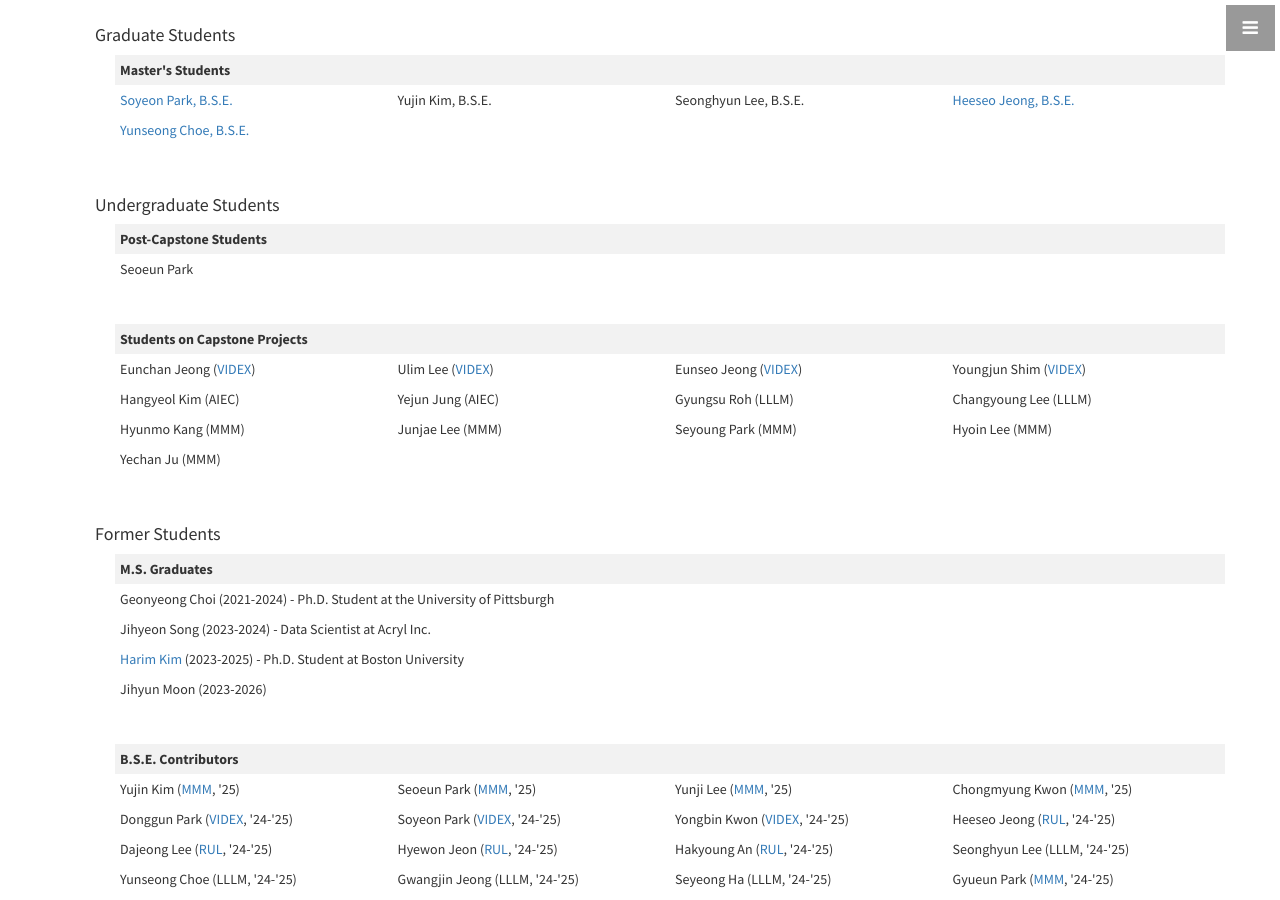
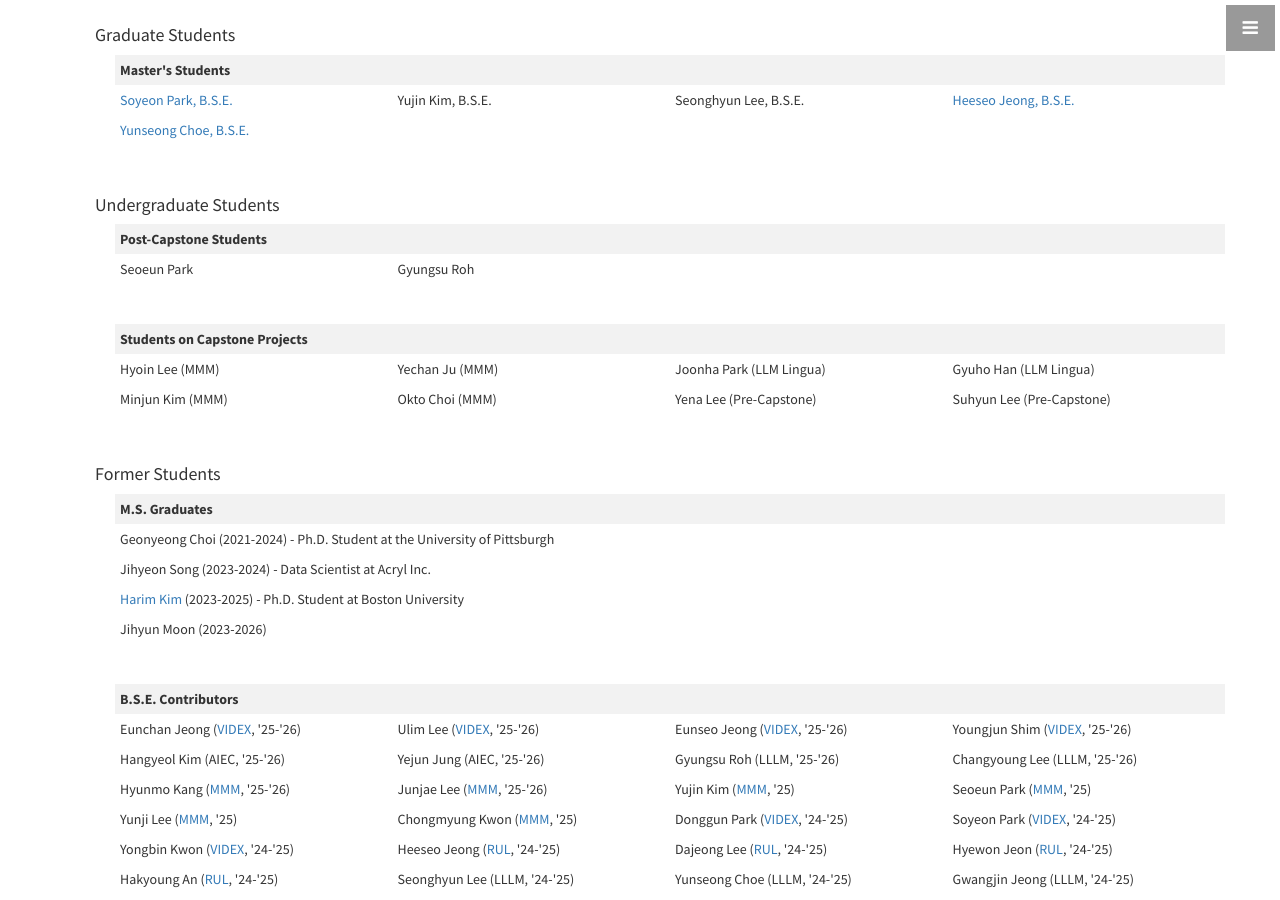
Before and after one commit to nth221/nth221.github.io, a Jekyll site: the page built from index.html, in a window 1280 px wide and 900 px high, scrolled down 1232 px. Built offline with Jekyll 4.4.1, drawn with Linux system fonts in a browser that asks for light colours.

Commit message:
modified:   _includes/about.html

```diff
--- a/_includes/about.html
+++ b/_includes/about.html
@@ -53,7 +53,7 @@
             </tr>
             <tr>
               <td width="192">Seoeun Park</td>
-              <td width="192"></td>
+              <td width="192">Gyungsu Roh</td>
               <td width="192"></td>
               <td width="192"></td>
             </tr>
@@ -62,28 +62,16 @@
               <th colspan="4">Students on Capstone Projects</th>
             </tr>
             <tr>
-              <td width="192">Eunchan Jeong (<a href="pages/projects#vode">VIDEX</a>)</td>
-              <td width="192">Ulim Lee (<a href="pages/projects#vode">VIDEX</a>)</td>
-              <td width="192">Eunseo Jeong (<a href="pages/projects#vode">VIDEX</a>)</td>
-              <td width="192">Youngjun Shim (<a href="pages/projects#vode">VIDEX</a>)</td>
+              <td width="192">Hyoin Lee (MMM)</td>
+              <td width="192">Yechan Ju (MMM)</td>
+              <td width="192">Joonha Park (LLM Lingua)</td>
+              <td width="192">Gyuho Han (LLM Lingua)</td>
             </tr>
             <tr>
-              <td width="192">Hangyeol Kim (AIEC)</td>
-              <td width="192">Yejun Jung (AIEC)</td>
-              <td width="192">Gyungsu Roh (LLLM)</td>
-              <td width="192">Changyoung Lee (LLLM)</td>
-            </tr>
-            <tr>
-              <td width="192">Hyunmo Kang (MMM)</td>
-              <td width="192">Junjae Lee (MMM)</td>
-              <td width="192">Seyoung Park (MMM)</td>
-              <td width="192">Hyoin Lee (MMM)</td>
-            </tr>
-            <tr>
-              <td width="192">Yechan Ju (MMM)</td>
-              <td width="192"></td>
-              <td width="192"></td>
-              <td width="192"></td>
+              <td width="192">Minjun Kim (MMM)</td>
+              <td width="192">Okto Choi (MMM)</td>
+              <td width="192">Yena Lee (Pre-Capstone)</td>
+              <td width="192">Suhyun Lee (Pre-Capstone)</td>
             </tr>
             <tr>
             </tr>
@@ -113,141 +101,156 @@
               <th colspan="4">B.S.E. Contributors</th>
             </tr>
             <tr>
+              <td width="192">Eunchan Jeong (<a href="pages/projects#vode">VIDEX</a>, '25-'26)</td>
+              <td width="192">Ulim Lee (<a href="pages/projects#vode">VIDEX</a>, '25-'26)</td>
+              <td width="192">Eunseo Jeong (<a href="pages/projects#vode">VIDEX</a>, '25-'26)</td>
+              <td width="192">Youngjun Shim (<a href="pages/projects#vode">VIDEX</a>, '25-'26)</td>
+            </tr>
+            <tr>
+              <td width="192">Hangyeol Kim (AIEC, '25-'26)</td>
+              <td width="192">Yejun Jung (AIEC, '25-'26)</td>
+              <td width="192">Gyungsu Roh (LLLM, '25-'26)</td>
+              <td width="192">Changyoung Lee (LLLM, '25-'26)</td>
+            </tr>
+            <tr>
+              <td width="192">Hyunmo Kang (<a href="pages/projects#medical-ai">MMM</a>, '25-'26)</td>
+              <td width="192">Junjae Lee (<a href="pages/projects#medical-ai">MMM</a>, '25-'26)</td>
               <td width="192">Yujin Kim (<a href="pages/projects#medical-ai">MMM</a>, '25)</td>
               <td width="192">Seoeun Park (<a href="pages/projects#medical-ai">MMM</a>, '25)</td>
+            </tr>
+            <tr>
               <td width="192">Yunji Lee (<a href="pages/projects#medical-ai">MMM</a>, '25)</td>
               <td width="192">Chongmyung Kwon (<a href="pages/projects#medical-ai">MMM</a>, '25)</td>
+              <td width="192">Donggun Park (<a href="pages/projects#vode">VIDEX</a>, '24-'25)</td>
+              <td width="192">Soyeon Park (<a href="pages/projects#vode">VIDEX</a>, '24-'25)</td>
             </tr>
             <tr>
-              <td width="192">Donggun Park (<a href="pages/projects#vode">VIDEX</a>, '24-'25)</td>
-              <td width="192">Soyeon Park (<a href="pages/projects#vode">VIDEX</a>, '24-'25)</td>
               <td width="192">Yongbin Kwon (<a href="pages/projects#vode">VIDEX</a>, '24-'25)</td>
               <td width="192">Heeseo Jeong (<a href="pages/projects#rul">RUL</a>, '24-'25)</td>
+              <td width="192">Dajeong Lee (<a href="pages/projects#rul">RUL</a>, '24-'25)</td>
+              <td width="192">Hyewon Jeon (<a href="pages/projects#rul">RUL</a>, '24-'25)</td>
             </tr>
             <tr>
-              <td width="192">Dajeong Lee (<a href="pages/projects#rul">RUL</a>, '24-'25)</td>
-              <td width="192">Hyewon Jeon (<a href="pages/projects#rul">RUL</a>, '24-'25)</td>
               <td width="192">Hakyoung An (<a href="pages/projects#rul">RUL</a>, '24-'25)</td>
               <td width="192">Seonghyun Lee (LLLM, '24-'25)</td>
-
+              <td width="192">Yunseong Choe (LLLM, '24-'25)</td>
+              <td width="192">Gwangjin Jeong (LLLM, '24-'25)</td>
             </tr>
             <tr>
-              <td width="192">Yunseong Choe (LLLM, '24-'25)</td>
-              <td width="192">Gwangjin Jeong (LLLM, '24-'25)</td>
               <td width="192">Seyeong Ha (LLLM, '24-'25)</td>
               <td width="192">Gyueun Park (<a href="pages/projects#medical-ai">MMM</a>, '24-'25)</td>
+              <td width="192">Seungjun Yu (<a href="pages/projects#medical-ai">MMM</a>, '24-'25)</td>
+              <td width="192">Seongbin Kim (<a href="pages/projects#medical-ai">MMM</a>, '24-'25)</td>
             </tr>
             <tr>
-              <td width="192">Seungjun Yu (<a href="pages/projects#medical-ai">MMM</a>, '24-'25)</td>
-              <td width="192">Seongbin Kim (<a href="pages/projects#medical-ai">MMM</a>, '24-'25)</td>
               <td width="192"><a href="https://www.linkedin.com/in/jieun-kang-236aa0245/" target="_blank">Jieun Kang</a> (PRICE, '24)</td>
               <td width="192">Junghyun Ahn (<a href="pages/projects#kubic">KUBIC</a>, '24)</td>
+              <td width="192">Hyeeun Yeon (<a href="pages/projects#kubic">KUBIC</a>, '24)</td>
+              <td width="192">Jaemin Jung (<a href="pages/projects#vode">VIDEX</a>, '23-'24)</td>
             </tr>
             <tr>
-              <td width="192">Hyeeun Yeon (<a href="pages/projects#kubic">KUBIC</a>, '24)</td>
-              <td width="192">Jaemin Jung (<a href="pages/projects#vode">VIDEX</a>, '23-'24)</td>
               <td width="192">Soonyong Park (<a href="pages/projects#vode">VIDEX</a>, '23-'24)</td>
               <td width="192">Jae Geun Jang (<a href="pages/projects#medical-ai">DANS</a>, '23-'24)</td>
+              <td width="192">Hee Song Kim (<a href="pages/projects#medical-ai">DANS</a>, '23-'24)</td>
+              <td width="192">Seong Kyung Kim (<a href="pages/projects#medical-ai">DANS</a>, '23-'24)</td>
             </tr>
             <tr>
-              <td width="192">Hee Song Kim (<a href="pages/projects#medical-ai">DANS</a>, '23-'24)</td>
-              <td width="192">Seong Kyung Kim (<a href="pages/projects#medical-ai">DANS</a>, '23-'24)</td>
               <td width="192">Ye Jun Kim (<a href="pages/projects#medical-ai">DANS</a>, '23-'24)</td>
               <td width="192"><a href="https://www.linkedin.com/in/yeongseo-go-646597205/" target="_blank">Yeongseo Go</a> (<a href="pages/projects#rul">RUL</a>, '23-'24)</td>
+              <td width="192"><a href="https://www.linkedin.com/in/%ED%98%9C%EB%AF%BC-%EC%8B%A0-b27894309/" target="_blank">Hyemin Shin</a> (<a href="pages/projects#rul">RUL</a>, '23-'24)</td>
+              <td width="192">Chaewon Kim (<a href="pages/projects#vode">SDS</a>, '23-'24)</td>
             </tr>
             <tr>
-              <td width="192"><a href="https://www.linkedin.com/in/%ED%98%9C%EB%AF%BC-%EC%8B%A0-b27894309/" target="_blank">Hyemin Shin</a> (<a href="pages/projects#rul">RUL</a>, '23-'24)</td>
-              <td width="192">Chaewon Kim (<a href="pages/projects#vode">SDS</a>, '23-'24)</td>
               <td width="192">Seeun Park (<a href="pages/projects#vode">SDS</a>, '23-'24)</td>
               <td width="192">Ahhyun Kum (<a href="pages/projects#kubic">KUBIC</a>, '23-'24)</td>
+              <td width="192">Haeun Yoon (<a href="pages/projects#kubic">KUBIC</a>, '23-'24)</td>
+              <td width="192"><a href="https://www.linkedin.com/in/hannah-hyesun-chun-848978226/" target="_blank">Hannah Hyesun Chun</a> (<a href="pages/projects#kubic">KUBIC</a>, '23-'24)</td>
             </tr>
             <tr>
-              <td width="192">Haeun Yoon (<a href="pages/projects#kubic">KUBIC</a>, '23-'24)</td>
-              <td width="192"><a href="https://www.linkedin.com/in/hannah-hyesun-chun-848978226/" target="_blank">Hannah Hyesun Chun</a> (<a href="pages/projects#kubic">KUBIC</a>, '23-'24)</td>
               <td width="192">Yohan Sohn (<a href="pages/projects#medical-ai">DANS</a>, '23-'24)</td>
               <td width="192">Yeseul Kim (<a href="pages/projects#medical-ai">DANS</a>, '23-'24)</td>
+              <td width="192">Hanyoung Jeong (<a href="pages/projects#rul">RUL</a>, '22-'24)</td>
+              <td width="192">Seokjun Kim (<a href="pages/projects#rul">RUL</a>, '22-'23)</td>
             </tr>
             <tr>
-              <td width="192">Hanyoung Jeong (<a href="pages/projects#rul">RUL</a>, '22-'24)</td>
-              <td width="192">Seokjun Kim (<a href="pages/projects#rul">RUL</a>, '22-'23)</td>
               <td width="192">Chanju Lee (<a href="pages/projects#kubic">KUBIC</a>, '22-'24)</td>
               <td width="192">Minjoo Shin (<a href="pages/projects#kubic">KUBIC</a>, '22-'23)</td>
+              <td width="192">Jeongyeon Yoo (<a href="pages/projects#kubic">KUBIC</a>, '22-'23)</td>
+              <td width="192">Hasung Cho (<a href="pages/projects#medical-ai">DANS</a>, '22-'23)</td>
             </tr>
             <tr>
-              <td width="192">Jeongyeon Yoo (<a href="pages/projects#kubic">KUBIC</a>, '22-'23)</td>
-              <td width="192">Hasung Cho (<a href="pages/projects#medical-ai">DANS</a>, '22-'23)</td>
               <td width="192">Hyeyoon Jung (<a href="pages/projects#medical-ai">DANS</a>, '22-'23)</td>
               <td width="192">Jihyun Moon (<a href="pages/projects#medical-ai">DANS</a>, '22-'23)</td>
+              <td width="192">Myeong Ju Lim, R.N. (<a href="pages/projects#medical-ai">DANS</a>, '22-'23)</td>
+              <td width="192">Min Ji Park (<a href="pages/projects#medical-ai">DANS</a>, '22-'23)</td>
             </tr>
             <tr>
-              <td width="192">Myeong Ju Lim, R.N. (<a href="pages/projects#medical-ai">DANS</a>, '22-'23)</td>
-              <td width="192">Min Ji Park (<a href="pages/projects#medical-ai">DANS</a>, '22-'23)</td>
               <td width="192">Minchae Kim (<a href="pages/projects#vode">VODE</a>, '22-'24)</td>
               <td width="192">Seohwee Park (<a href="pages/projects#vode">VODE</a>, '22-'23)</td>
+              <td width="192">Hyunmuk Kang (<a href="pages/projects#vode">VODE</a>, '22-'23)</td>
+              <td width="192">Youngkwang Ko (<a href="pages/projects#vode">VODE</a>, '22-'23)</td>
             </tr>
             <tr>
-              <td width="192">Hyunmuk Kang (<a href="pages/projects#vode">VODE</a>, '22-'23)</td>
-              <td width="192">Youngkwang Ko (<a href="pages/projects#vode">VODE</a>, '22-'23)</td>
               <td width="192">Youngmin Kim (<a href="pages/projects#vode">VODE</a>, '22-'24)</td>
               <td width="192">Soeun Shin (<a href="pages/projects#vode">VODE</a>, '22-'23)</td>
+              <td width="192">Jueun Kim (<a href="pages/projects#vode">VODE</a>, '21-'22)</td>
+              <td width="192">Yewon Kim (<a href="pages/projects#vode">VODE</a>, '21-'22)</td>
             </tr>
             <tr>
-              <td width="192">Jueun Kim (<a href="pages/projects#vode">VODE</a>, '21-'22)</td>
-              <td width="192">Yewon Kim (<a href="pages/projects#vode">VODE</a>, '21-'22)</td>
               <td width="192">Haram Baek (<a href="pages/projects#vode">VODE</a>, '21-'22)</td>
               <td width="192">Harim Kim (<a href="pages/projects#vode">VODE</a>, '21-'22)</td>
+              <td width="192">Dokyeong Lee (<a href="pages/projects#vode">VODE</a>, '21-'22)</td>
+              <td width="192">Da Hee Han (<a href="pages/projects#vode">VODE</a>, '21-'22)</td>
             </tr>
             <tr>
-              <td width="192">Dokyeong Lee (<a href="pages/projects#vode">VODE</a>, '21-'22)</td>
-              <td width="192">Da Hee Han (<a href="pages/projects#vode">VODE</a>, '21-'22)</td>
               <td width="192">Ju Young Kwon (<a href="pages/projects#vode">VODE</a>, '21-'22)</td>
               <td width="192">Jihyoung Jang (<a href="pages/projects#kubic">KUBIC</a>, '21-'22)</td>
+              <td width="192">Hoyoon Choi (<a href="pages/projects#kubic">KUBIC</a>, '21-'22)</td>
+              <td width="192">Hyunsoo Kim (<a href="pages/projects#kubic">KUBIC</a>, '21-'22)</td>
             </tr>
             <tr>
-              <td width="192">Hoyoon Choi (<a href="pages/projects#kubic">KUBIC</a>, '21-'22)</td>
-              <td width="192">Hyunsoo Kim (<a href="pages/projects#kubic">KUBIC</a>, '21-'22)</td>
               <td width="192">Dulguun Dorjlkham (<a href="pages/projects#medical-ai">DANS</a>, '21-'22)</td>
               <td width="192">Juwon Baek (<a href="pages/projects#medical-ai">DANS</a>, '21-'22)</td>
+              <td width="192">Sueun Park (<a href="pages/projects#medical-ai">DANS</a>, '21-'22)</td>
+              <td width="192">Jihyeon Song (PCRISK, <a href="pages/projects#medical-ai">DANS</a>, '21-'22)</td>
             </tr>
             <tr>
-              <td width="192">Sueun Park (<a href="pages/projects#medical-ai">DANS</a>, '21-'22)</td>
-              <td width="192">Jihyeon Song (PCRISK, <a href="pages/projects#medical-ai">DANS</a>, '21-'22)</td>
               <td width="192">Inhee Kwak (<a href="pages/projects#kubic">KUBIC</a>, '20-'21)</td>
               <td width="192">Jihee (Eunsol) Park (<a href="pages/projects#kubic">KUBIC</a>, '20-'21)</td>
+              <td width="192">Suah Park (<a href="pages/projects#kubic">KUBIC</a>, '20-'21)</td>
+              <td width="192">Jinwoo Nam (REPROD, PRICE, '20-'21)</td>
             </tr>
             <tr>
-              <td width="192">Suah Park (<a href="pages/projects#kubic">KUBIC</a>, '20-'21)</td>
-              <td width="192">Jinwoo Nam (REPROD, PRICE, '20-'21)</td>
               <td width="192"><a href="https://www.linkedin.com/in/kwangjae-kim/" target="_blank">Kwangjae Kim</a> (REPROD, PRICE, '20-'21)</td>
               <td width="192">Joonyoung Choi (PRICE, '20-'21)</td>
+              <td width="192">Hyunsu Han (PRICE, '20-'21)</td>
+              <td width="192">Joowon Park (<a href="pages/projects#vode">OBDE</a>, '20-'21)</td>
             </tr>
             <tr>
-              <td width="192">Hyunsu Han (PRICE, '20-'21)</td>
-              <td width="192">Joowon Park (<a href="pages/projects#vode">OBDE</a>, '20-'21)</td>
               <td width="192">Pyeonggang Kim (<a href="pages/projects#vode">OBDE</a>, '20-'21)</td>
               <td width="192">Jaewon Kim (<a href="pages/projects#vode">OBDE</a>, '20-'21)</td>
+              <td width="192">Hyoyoung Seok (PCRISK, <a href="pages/projects#medical-ai">DANS</a>, '20-'21)</td>
+              <td width="192">Jongmin Lee (PCRISK, '20-'21)</td>
             </tr>
             <tr>
-              <td width="192">Hyoyoung Seok (PCRISK, <a href="pages/projects#medical-ai">DANS</a>, '20-'21)</td>
-              <td width="192">Jongmin Lee (PCRISK, '20-'21)</td>
               <td width="192">Wanseo Jo (PCRISK, '20-'21)</td>
               <td width="192">Jae Hong Cheon (PCRISK, '20-'21)</td>
+              <td width="192">Sinhui Kim (PCRISK, '20-'21)</td>
+              <td width="192">Kiwon Moon (PCRISK, '20-'21)</td>
             </tr>
             <tr>
-              <td width="192">Sinhui Kim (PCRISK, '20-'21)</td>
-              <td width="192">Kiwon Moon (PCRISK, '20-'21)</td>
               <td width="192">Hyejeong Hong (PCRISK, '20-'21)</td>
               <td width="192">Junhyung Kim (<a href="pages/projects#ml-method">MLC</a>, '20-'21)</td>
+              <td width="192">Byungyoon Park (<a href="pages/projects#ml-method">MLC</a>, '20-'21)</td>
+              <td width="192">Seong Min Lee (<a href="pages/projects#vode">VODE</a>, '20)</td>
             </tr>
             <tr>
-              <td width="192">Byungyoon Park (<a href="pages/projects#ml-method">MLC</a>, '20-'21)</td>
-              <td width="192">Seong Min Lee (<a href="pages/projects#vode">VODE</a>, '20)</td>
               <td width="192">Chan Kyung Kim (<a href="pages/projects#vode">VODE</a>, '20)</td>
               <td width="192">Gi Cheol Kim (<a href="pages/projects#vode">VODE</a>, '20)</td>
+              <td width="192">Byung-Un Jeong (FACE, '20)</td>
+              <td width="192">Ji-Won Kim (FACE, '20)</td>
             </tr>
             <tr>
-              <td width="192">Byung-Un Jeong (FACE, '20)</td>
-              <td width="192">Ji-Won Kim (FACE, '20)</td>
               <td width="192">Hyeyoung Kim (<a href="pages/projects#kubic">KUBIC</a>, '19-'20)</td>
               <td width="192">Miso Kim (<a href="pages/projects#kubic">KUBIC</a>, '19-'20)</td>
             </tr>
```
